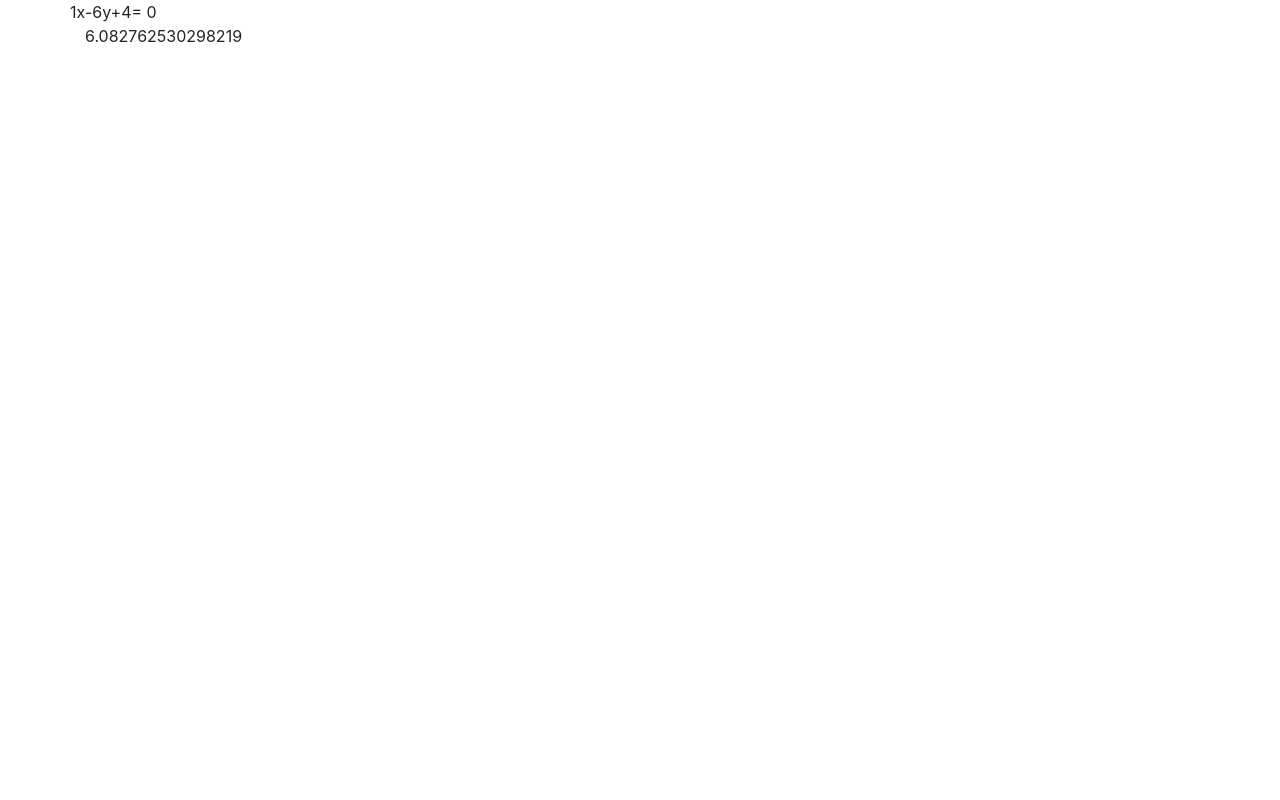
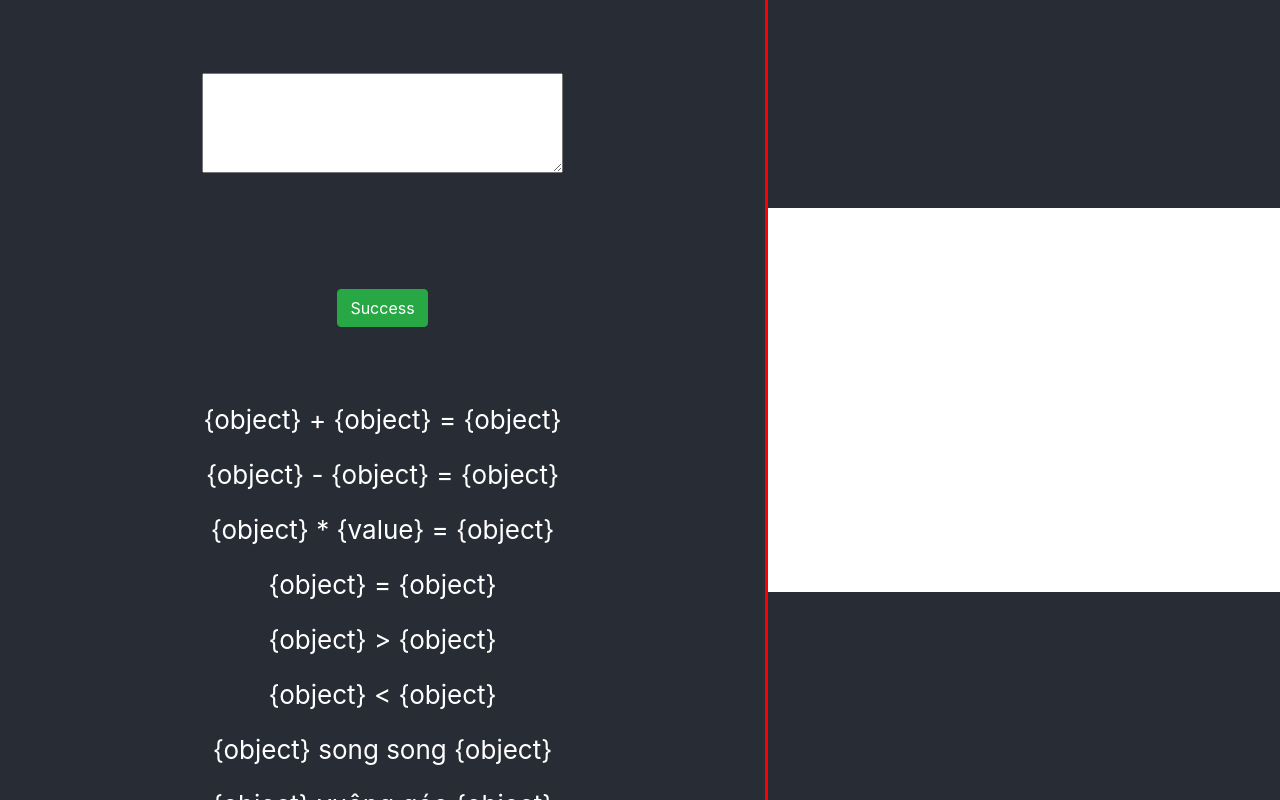
Before and after one commit to zPhong/DACN_WebTest, a React (Create React App) app: page / in a window 1280 px wide. Built offline with nearby package versions, Linux system fonts and the light colour scheme.

Commit message:
Remove warning log in devtools

```diff
--- a/src/App.js
+++ b/src/App.js
@@ -115,10 +115,7 @@ class App extends Component {
                   marginBottom: '1rem'
                 }}>
                 <textarea
-                  row={5}
                   style={{ flex: 1, height: 100 }}
-                  numberOfLine
-                  type="text"
                   name="title"
                   value={input}
                   onChange={(event) => {
@@ -150,10 +147,10 @@ class App extends Component {
                             )}`}</p>
                         ))}
                     </span> */}
-          <div class="geometry-container">
-            <div class="geometry-container">
-              <svg id="geometry" class="geometry-scene" viewBox="0 0 800 800" />
-              <svg id="points" class="geometry-scene" viewBox="0 0 800 800" />
+          <div className="geometry-container">
+            <div className="geometry-container">
+              <svg id="geometry" className="geometry-scene" viewBox="0 0 800 800" />
+              <svg id="points" className="geometry-scene" viewBox="0 0 800 800" />
             </div>
           </div>
         </header>
--- a/src/index.js
+++ b/src/index.js
@@ -6,6 +6,6 @@ import * as serviceWorker from './serviceWorker';
 import App from './App';
 import TestMath from "./TestMath";
 
-ReactDOM.render(<TestMath />, document.getElementById('root'));
+ReactDOM.render(<App />, document.getElementById('root'));
 
 serviceWorker.unregister();
```
